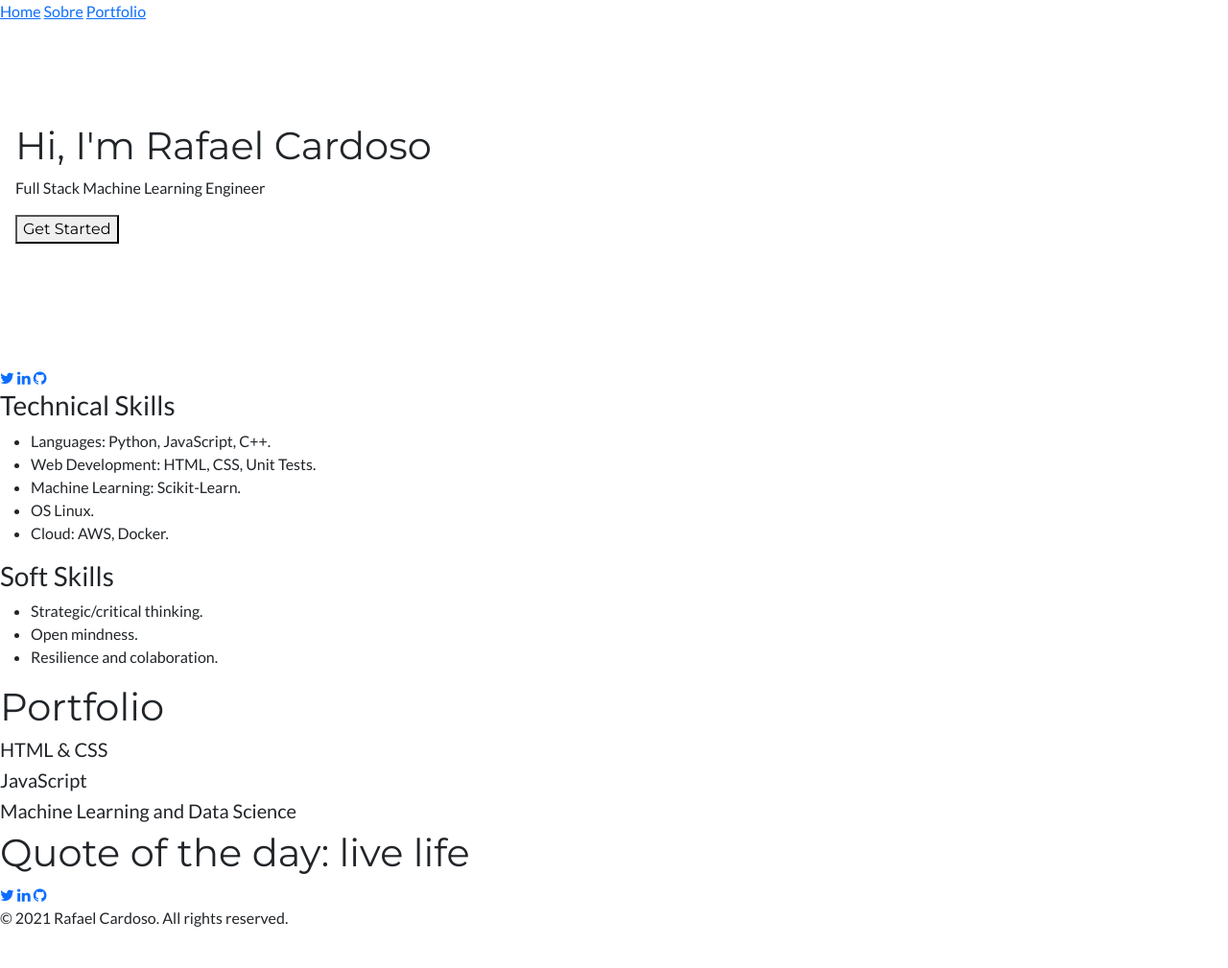
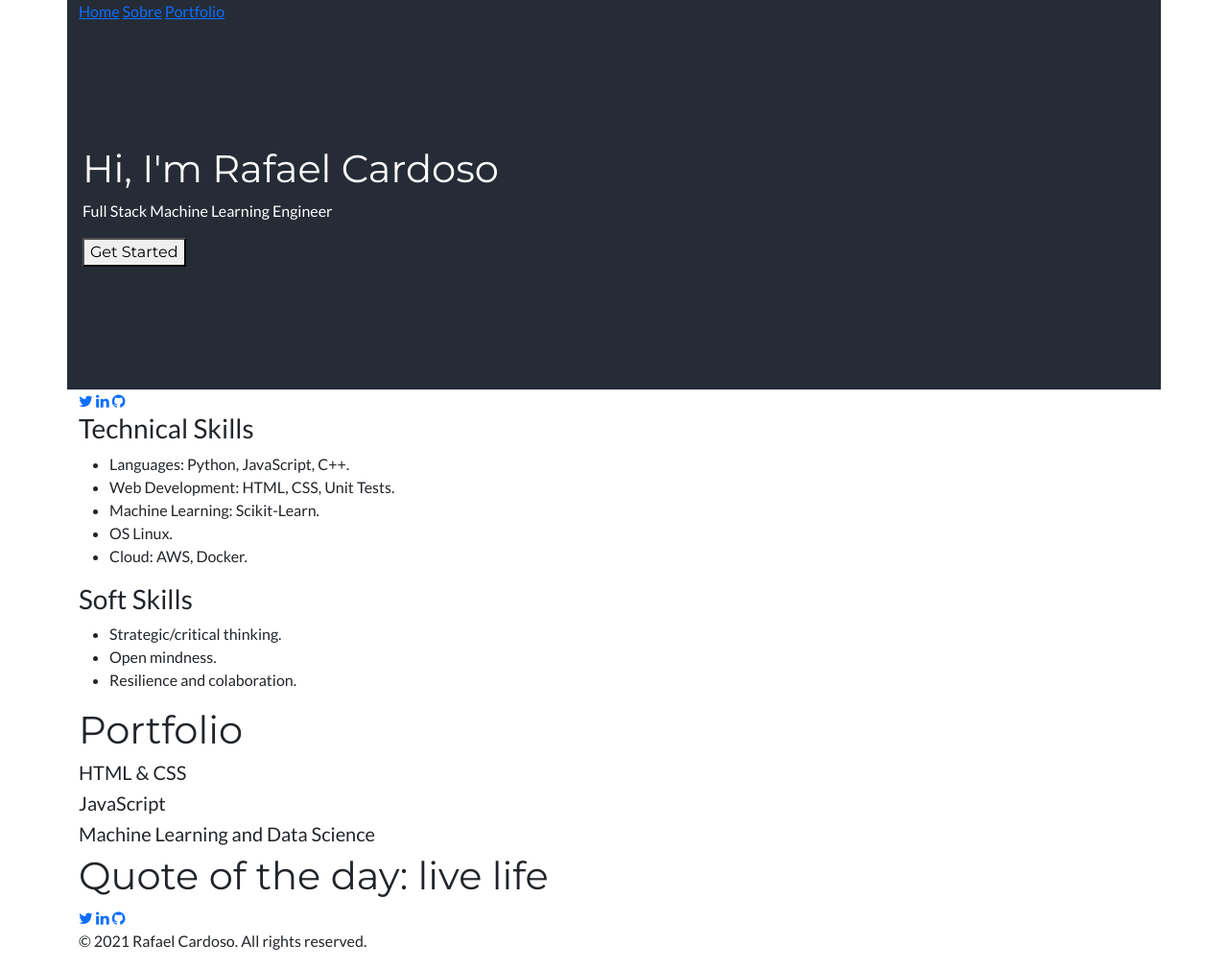
Before and after one commit to rafaelfcardoso/rafaelfcardoso.github.io, a plain HTML site: page index.html in a window 1280 px wide. Shown: the whole page at 96% size. Before the commit the page ends 985 px from the top, so only its background shows below. Drawn offline with nearby package versions, Linux system fonts and the light colour scheme.

Commit message:
Update layout-bootstrap

```diff
--- a/index.html
+++ b/index.html
@@ -12,10 +12,10 @@
 <body>
 
 <!-- Navbar -->
-<div >
-  <div class="top">
+<div id="start">
+  <div class="container" id="top">
     <!-- <a class="" href="javascript:void(0);" onclick="myFunction()" title="Toggle Navigation Menu"><i class="fa fa-bars"></i></a> -->
-    <a href="#home">Home</a>
+    <a href="#start">Home</a>
     <a href="#about" class="">Sobre</a>
     <!-- <a href="#" class="">Resumo</a> -->
     <a href="#portfolio" class="">Portfolio</a>
@@ -23,14 +23,14 @@
 
 
 <!-- Header -->
-<header id="home" style="padding:128px 16px">
+<header id="home" class="container">
   <h1>Hi, I'm Rafael Cardoso</h1>
   <p>Full Stack Machine Learning Engineer</p>
   <button class="">Get Started</button>
 </header>
 
 <!-- First Grid -->
-<div class="">
+<div class="container">
   <div class="">
     <div class="">
         <div class="">
@@ -60,7 +60,7 @@
 </div>
 
 <!-- Second Grid -->
-<div class="">
+<div class="container">
   <div class="">
     <div class="">
       <a id="portfolio"><h1>Portfolio</h1></a>
@@ -71,12 +71,12 @@
   </div>
 </div>
 
-<div class="">
+<div class="container">
     <h1 class="">Quote of the day: live life</h1>
 </div>
 
 <!-- Footer -->
-<footer class="w3-container w3-padding-64 w3-center w3-opacity">
+<footer class="container">
   <div class="w3-xlarge w3-padding-32">
     <a href="https://twitter.com/RfsCardoso"><i class="fa fa-twitter w3-hover-opacity"></i></a>
     <a href="https://www.linkedin.com/in/rafael-fernandes-cardoso/"><i class="fa fa-linkedin w3-hover-opacity"></i></a>
--- a/style.css
+++ b/style.css
@@ -2,6 +2,14 @@ body,h1,h2,h3,h4,h5,h6, p {font-family: "Lato", sans-serif}
 .w3-bar,h1,button {font-family: "Montserrat", sans-serif}
 .fa-anchor,.fa-coffee {font-size:200px}
 
-.top {
-    position: fixed;
+#top {
+    background-color:#262c36
+    /* text-color: white; */
 }
+
+#home {
+    padding: 128px 16px;
+    color: white;
+    background-color:#262c36
+
+}
```
